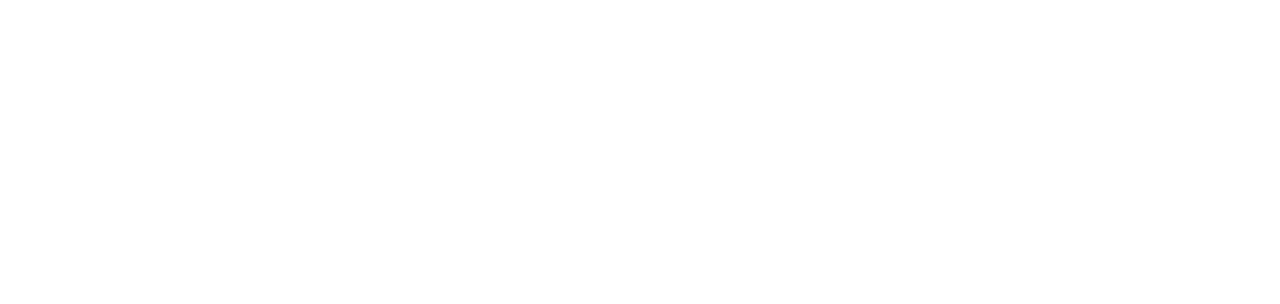
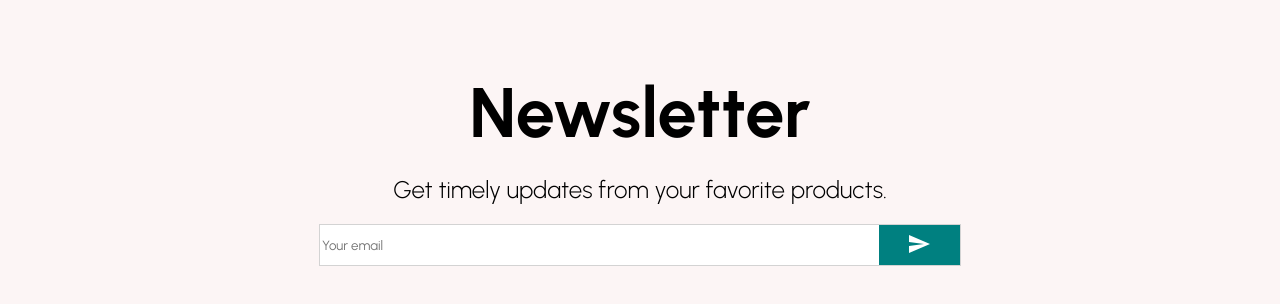
Before and after one commit to muhammetsalihaslan/EcommerceApp, a React (Create React App) app in the folder ecommerce/: page / in a window 1280 px wide. Shown: the part 2328-2632 px from the top of the page. Before the commit the page ends 2256 px from the top, so only its background shows below. Built offline with nearby package versions, Linux system fonts and the light colour scheme.

Commit message:
newslatter

```diff
--- /dev/null
+++ b/ecommerce/src/components/Newsletter.jsx
@@ -0,0 +1,73 @@
+import React from 'react'
+import SendIcon from '@mui/icons-material/Send';
+import styled from 'styled-components'
+
+
+const Container = styled.div`
+  height: 60vh;
+  background-color:#fcf5f5;
+  display: flex;
+  align-items: center;
+  justify-content: center;
+  flex-direction: column;
+`
+
+
+const Desc = styled.div`
+   font-size: 24px;
+   font-weight: 300;
+   margin-bottom: 20px;
+`
+
+
+
+const Title = styled.h1`
+    font-size: 70px;
+   margin-bottom: 20px;
+`
+
+
+const InputContainer = styled.div`
+    width: 50%;
+    height: 40px;
+    background-color: white;
+    display: flex;
+    justify-content: space-between;
+    border:1px solid lightgray;
+`
+
+
+const Input = styled.input`
+   border:none;
+   flex:8;
+
+`
+
+
+const Button = styled.button`
+   flex:1;
+   border:none;
+   background-color:teal;
+   color: white;
+`
+
+
+
+
+
+const Newsletter = () => {
+  return (
+    <Container>
+        <Title>Newsletter</Title>
+        <Desc>Get timely updates from your favorite products.</Desc>
+        <InputContainer>
+              <Input placeholder="Your email"/>
+              <Button>
+                <SendIcon/>
+              </Button>
+        </InputContainer>
+    </Container>
+  )
+}
+
+export default Newsletter
--- a/ecommerce/src/pages/Home.jsx
+++ b/ecommerce/src/pages/Home.jsx
@@ -4,6 +4,7 @@
 import Navbar from '../components/Navbar'
 import Slider from '../components/Slider'
 import Products from '../components/Products'
+import Newsletter from '../components/Newsletter'
 
 const Home = () => {
   return (
@@ -13,6 +14,7 @@
         <Slider/>
         <Categories/>
         <Products/>
+        <Newsletter/>
     </div>
   )
 }
```
